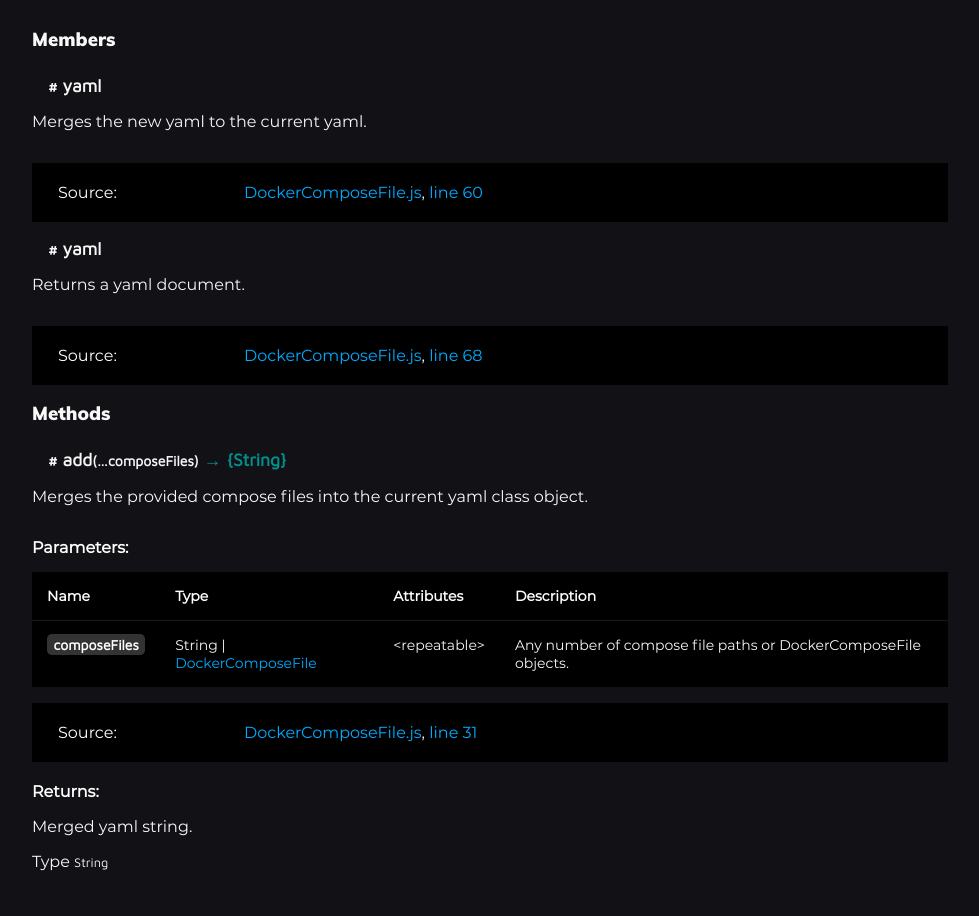
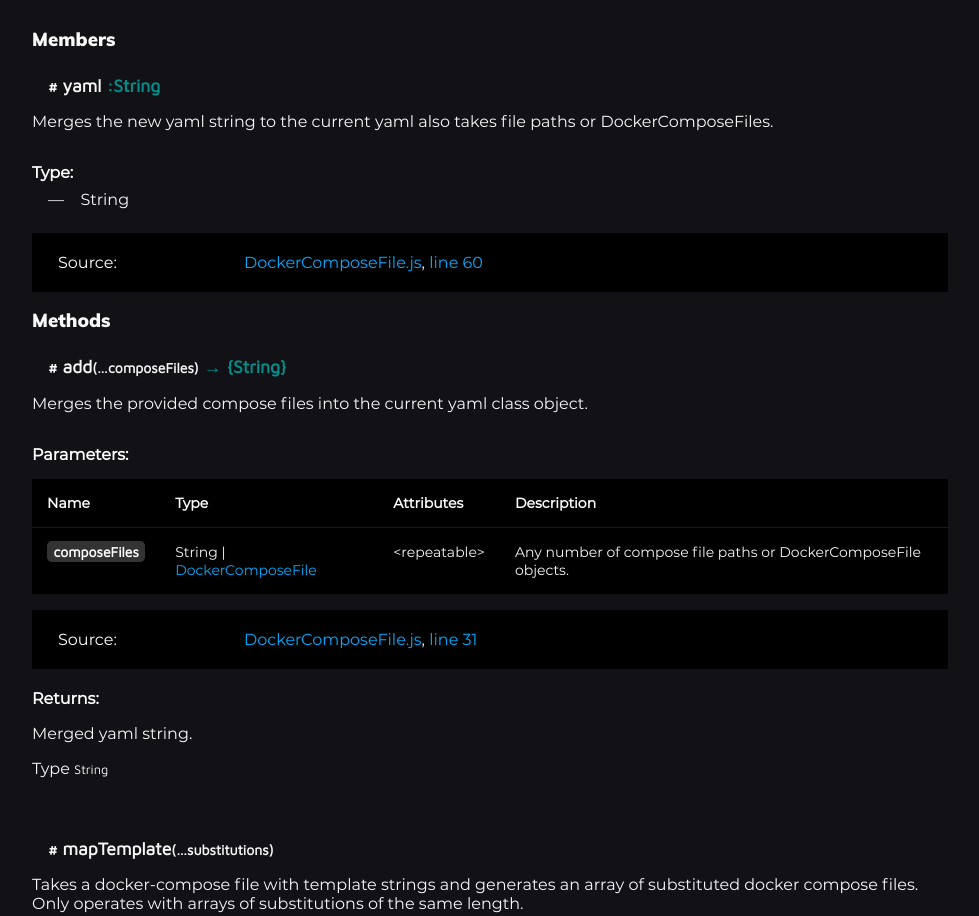
Before and after one commit to Giftora/dynamic-docker-compose, a website: page docs/DockerComposeFile.html in a window 1280 px wide. Shown: the part 1174-2090 px from the top of the page, without its empty margins (300-1279 px from the left). Drawn offline with Linux system fonts and the light colour scheme.

Commit message:
updated docs

```diff
--- a/docs/DockerComposeFile.html
+++ b/docs/DockerComposeFile.html
@@ -83,7 +83,7 @@
   <body>
 
     <nav class="navbar" id="navbar">
-      <div class="navbar-heading" id="navbar-heading"><a href="index.html"><h2 class="navbar-heading-text">Home</h2></a></div><div class="search-box" id="search-box"><div class="search-box-input-container"><input class="search-box-input" type="text" placeholder="Search..." id="search-box-input" /><svg class="search-icon" alt="search-icon"><use xlink:href="#search-icon"></use></svg></div><div class="search-item-container" id="search-item-container"><ul class="search-item-ul" id="search-item-ul"></ul></div></div><div class="sidebar-main-content" id="sidebar-main-content"><div class="accordion collapsed" id="5325043" > <h3 class="accordion-heading">Classes<svg><use xlink:href="#down-icon"></use></svg></h3><ul class="accordion-content"><li class="accordion collapsed child" id=5680017><div class="accordion-heading child"><a href="DockerComposeFile.html">DockerComposeFile</a><svg><use xlink:href="#down-icon"></use></svg></div><ul class='methods accordion-content'><li data-type='method'><a href="DockerComposeFile.html#add">add</a></li><li data-type='method'><a href="DockerComposeFile.html#mapTemplate">mapTemplate</a></li><li data-type='method'><a href="DockerComposeFile.html#write">write</a></li></ul></li></ul> </div></div>
+      <div class="navbar-heading" id="navbar-heading"><a href="index.html"><h2 class="navbar-heading-text">Home</h2></a></div><div class="search-box" id="search-box"><div class="search-box-input-container"><input class="search-box-input" type="text" placeholder="Search..." id="search-box-input" /><svg class="search-icon" alt="search-icon"><use xlink:href="#search-icon"></use></svg></div><div class="search-item-container" id="search-item-container"><ul class="search-item-ul" id="search-item-ul"></ul></div></div><div class="sidebar-main-content" id="sidebar-main-content"><div class="accordion collapsed" id="9151345" > <h3 class="accordion-heading">Classes<svg><use xlink:href="#down-icon"></use></svg></h3><ul class="accordion-content"><li class="accordion collapsed child" id=8971619><div class="accordion-heading child"><a href="DockerComposeFile.html">DockerComposeFile</a><svg><use xlink:href="#down-icon"></use></svg></div><ul class='methods accordion-content'><li data-type='method'><a href="DockerComposeFile.html#add">add</a></li><li data-type='method'><a href="DockerComposeFile.html#mapTemplate">mapTemplate</a></li><li data-type='method'><a href="DockerComposeFile.html#write">write</a></li></ul></li></ul> </div></div>
 
 
     </nav>
@@ -345,17 +345,29 @@ Allows for merging and mapping of compose files.</p></div>
 
 <h4 class="name" id="yaml">
     <a href="#yaml">#</a>
-    <span class="type-signature"></span>yaml<span class="type-signature"></span>
+    <span class="type-signature"></span>yaml<span class="type-signature"> :String</span>
 </h4>
 
 
 
 
 <div class="description">
-    <p>Merges the new yaml to the current yaml.</p>
+    <p>Merges the new yaml string to the current yaml also takes file paths or DockerComposeFiles.</p>
 </div>
 
 
+
+    <div class="member-item-container flex">
+        <strong>Type: </strong>
+        <ul>
+            <li>
+
+<span class="param-type">String</span>
+
+
+            </li>
+        </ul>
+    </div>
 
 
 
@@ -394,77 +406,6 @@ Allows for merging and mapping of compose files.</p></div>
             <dt class="tag-source">Source:</dt>
             <dd class="tag-source"><ul class="dummy"><li>
                 <a href="DockerComposeFile.js.html">DockerComposeFile.js</a>, <a href="DockerComposeFile.js.html#line60">line 60</a>
-            </li></ul></dd>
-        </div>
-
-
-
-
-
-
-
-</dl>
-
-
-
-
-
-
-
-
-
-
-<h4 class="name" id="yaml">
-    <a href="#yaml">#</a>
-    <span class="type-signature"></span>yaml<span class="type-signature"></span>
-</h4>
-
-
-
-
-<div class="description">
-    <p>Returns a yaml document.</p>
-</div>
-
-
-
-
-
-
-
-
-
-<dl class="details">
-
-
-
-
-
-
-
-
-
-
-
-
-
-
-
-
-
-
-
-
-
-
-
-
-
-
-        <div class="details-item-container">
-            <dt class="tag-source">Source:</dt>
-            <dd class="tag-source"><ul class="dummy"><li>
-                <a href="DockerComposeFile.js.html">DockerComposeFile.js</a>, <a href="DockerComposeFile.js.html#line68">line 68</a>
             </li></ul></dd>
         </div>
 
@@ -797,7 +738,7 @@ Only operates with arrays of substitutions of the same length.</p>
         <div class="details-item-container">
             <dt class="tag-source">Source:</dt>
             <dd class="tag-source"><ul class="dummy"><li>
-                <a href="DockerComposeFile.js.html">DockerComposeFile.js</a>, <a href="DockerComposeFile.js.html#line103">line 103</a>
+                <a href="DockerComposeFile.js.html">DockerComposeFile.js</a>, <a href="DockerComposeFile.js.html#line99">line 99</a>
             </li></ul></dd>
         </div>
 
@@ -981,7 +922,7 @@ const composeFiles = composeFileTemplate.mapTemplate(
         <div class="details-item-container">
             <dt class="tag-source">Source:</dt>
             <dd class="tag-source"><ul class="dummy"><li>
-                <a href="DockerComposeFile.js.html">DockerComposeFile.js</a>, <a href="DockerComposeFile.js.html#line76">line 76</a>
+                <a href="DockerComposeFile.js.html">DockerComposeFile.js</a>, <a href="DockerComposeFile.js.html#line72">line 72</a>
             </li></ul></dd>
         </div>
 
--- a/package.json
+++ b/package.json
@@ -5,7 +5,7 @@
   "license": "MIT",
   "scripts": {
     "test": "yarn jest",
-    "generate-docs": "node_modules/.bin/jsdoc  --package '' --configure .jsdoc.json --verbose && mv docs/dynamic-docker-compose/*/* docs/ && rm -r docs/dynamic-docker-compose"
+    "generate-docs": "rm -r docs/ && node_modules/.bin/jsdoc  --package '' --configure .jsdoc.json --verbose && mv docs/dynamic-docker-compose/*/* docs/ && rm -r docs/dynamic-docker-compose"
   },
   "dependencies": {
     "clean-jsdoc-theme": "^3.2.10",
```
Also changed, not shown: docs/DockerComposeFile.js.html (+3 -7 lines), docs/index.html (+1 -1 lines), src/DockerComposeFile.js (+2 -6 lines).
